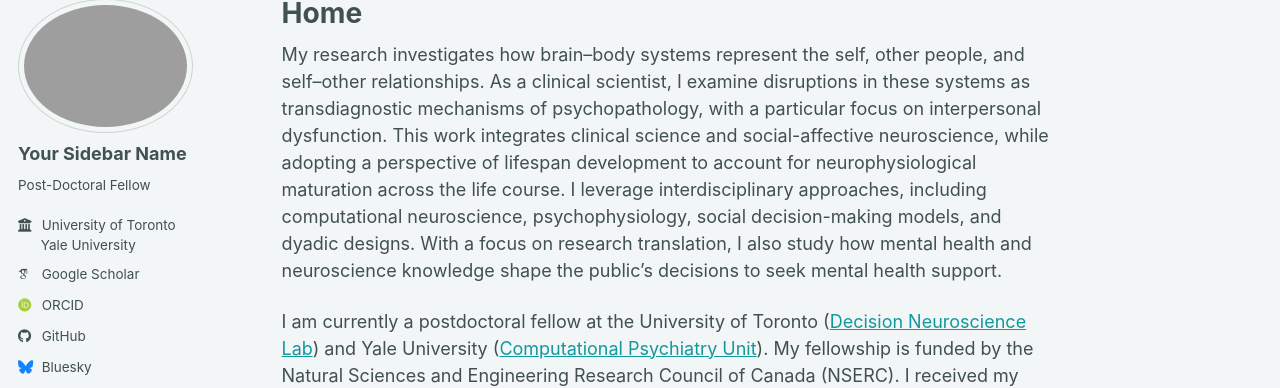
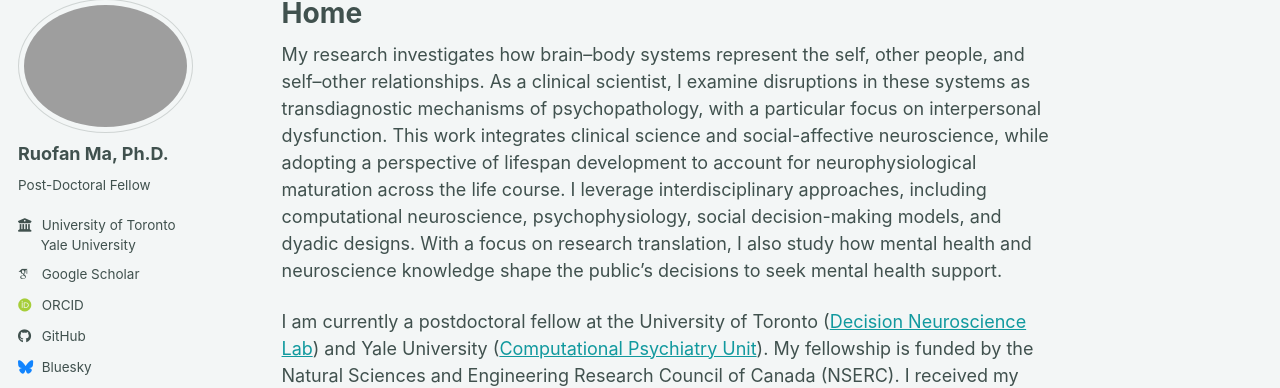
Before and after one commit to ruofanma/ruofanma.github.io, a Jekyll site: the page built from _pages/about.md, in a window 1280 px wide. Shown: the part 102-490 px from the top of the page. Built offline with Jekyll 4.4.1, drawn with Linux system fonts in a browser that asks for light colours; some web fonts are replaced; a script bundle is joined from its source files by our own code; library files that are not in the unit come from our copies.

Commit message:
Update author name in configuration file

```diff
--- a/_config.yml
+++ b/_config.yml
@@ -24,7 +24,7 @@ repository               : "ruofanma/ruofanma.github.io"
 author:
   # Biographic information
   avatar           : "headshot_2026.png" # "profile.png"
-  name             : "Your Sidebar Name"
+  name             : "Ruofan Ma, Ph.D."
   pronouns         : # example: "she/her"
   bio              : "Post-Doctoral Fellow"
   location         : # "Earth"
```
